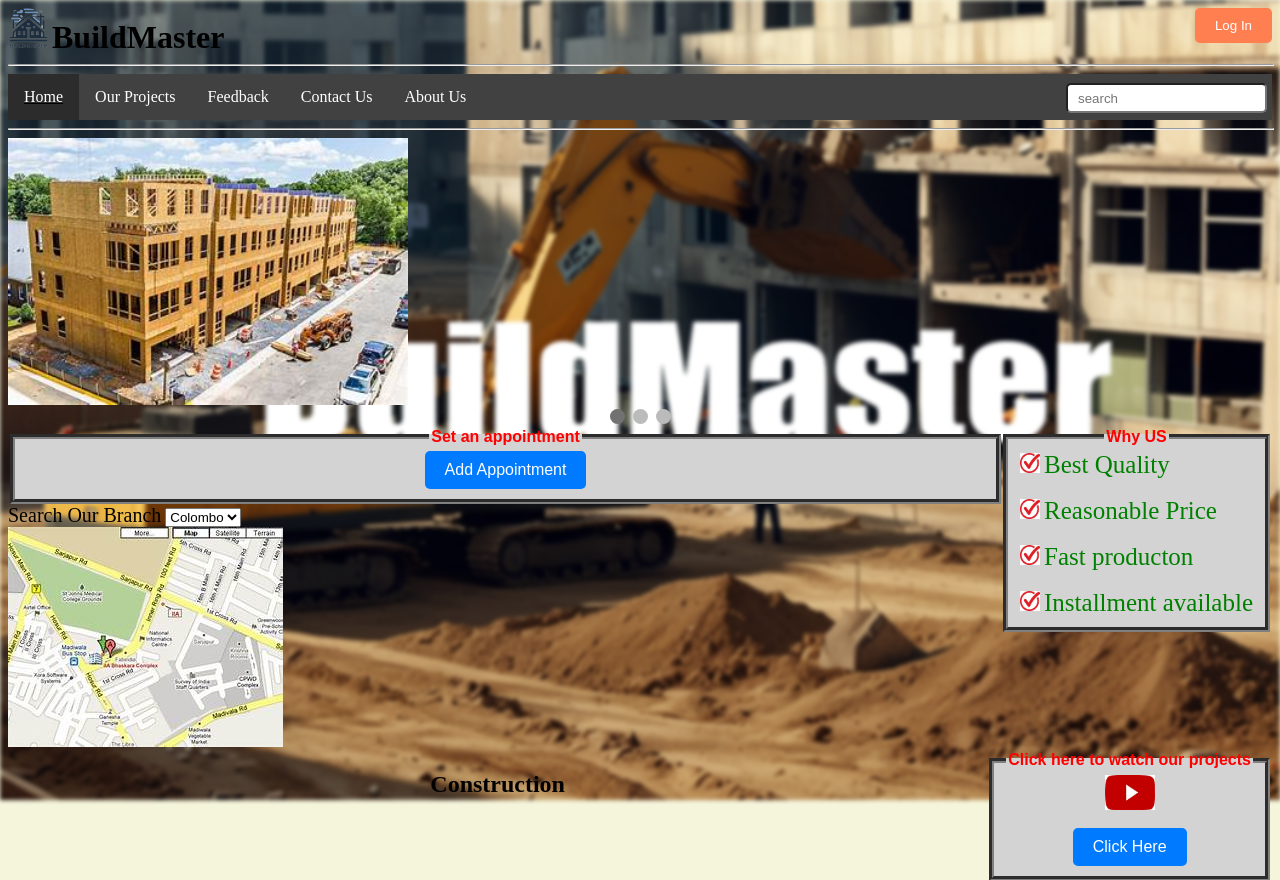
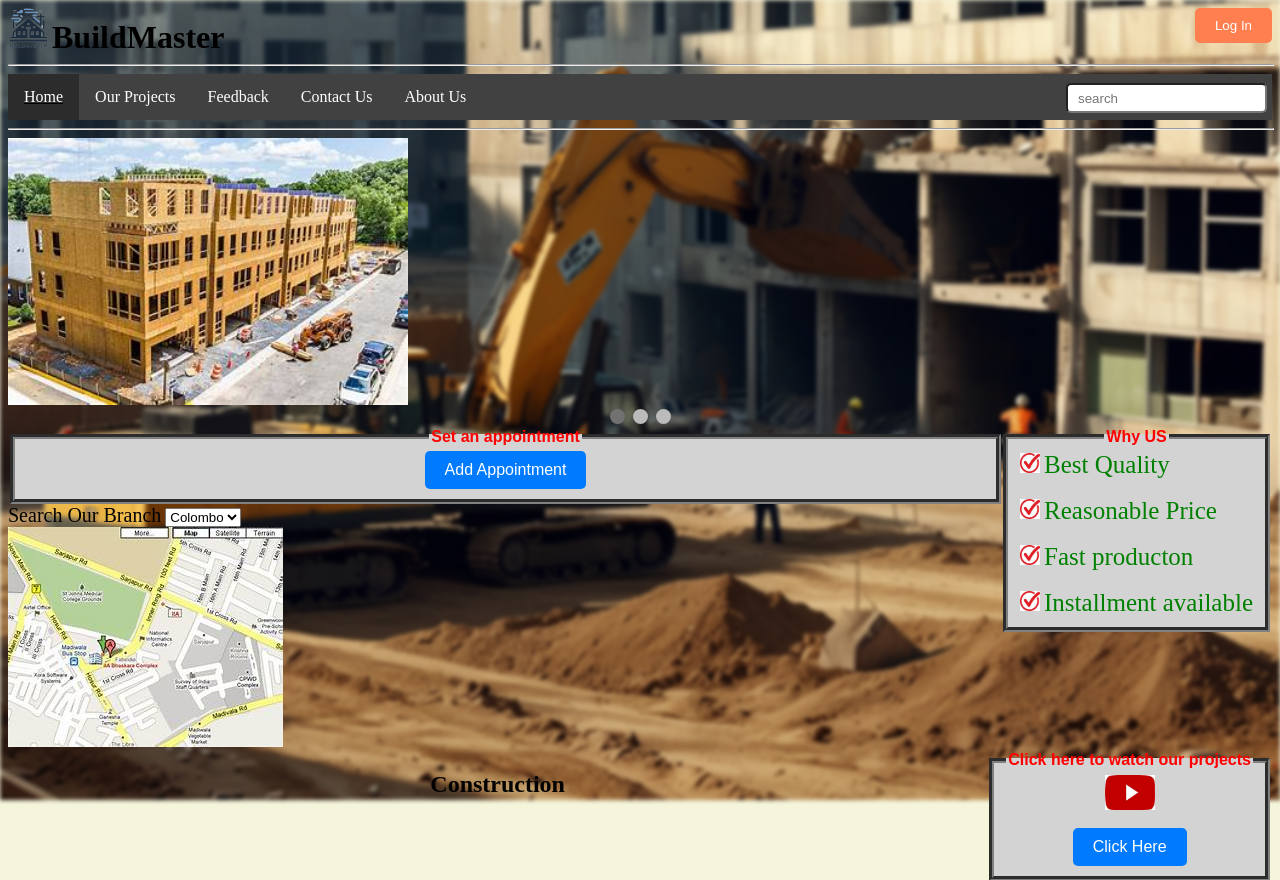
Before and after one commit to MiniduTH/BuildMasterWEB, a PHP site: page / in a window 1280 px wide. Shown: the top 880 px of the page. Run offline with PHP 8.4, Linux system fonts and the light colour scheme.

Commit message:
updated 4

```diff
--- a/src/CSS/body.css
+++ b/src/CSS/body.css
@@ -6,7 +6,7 @@
     width: 100%;
     height: 100%;
     z-index: -1; /* Ensure it's behind other content */
-    background-image: url("../img/Background.png");
+    background-image: url("../img/background.jpg");
     background-repeat: no-repeat;
     background-position: center;
     background-size: cover;
```
Also changed, not shown: index.html (line endings or trailing spaces), src/img/Background.png (deleted), src/img/background.jpg (added).
